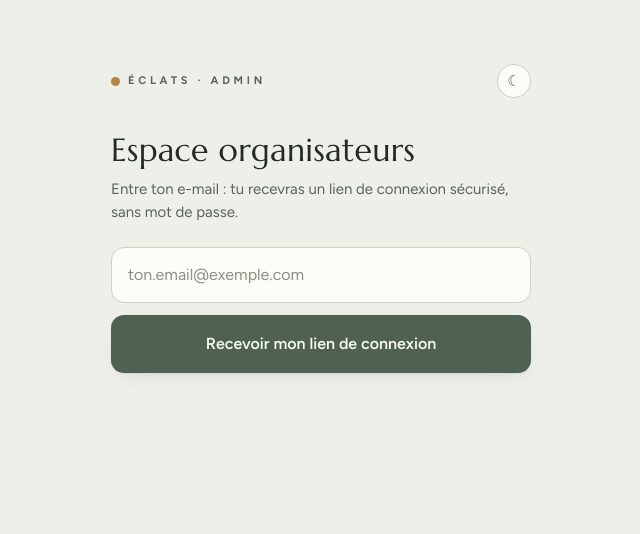
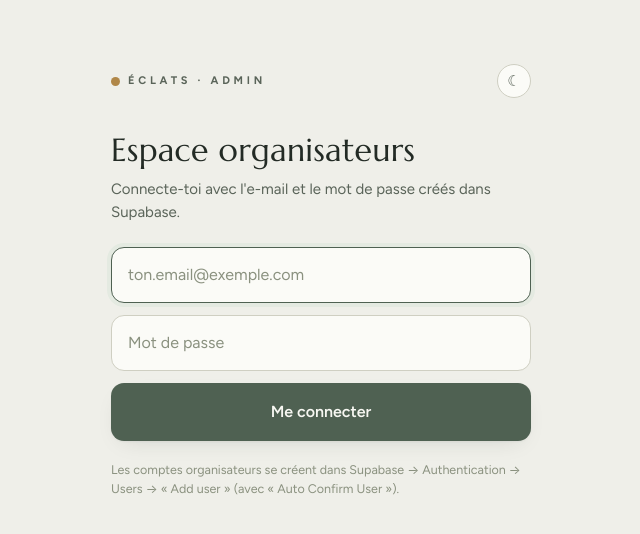
Before and after one commit to amaurypinchart-VBX/mariage-photos, a Next.js app: page /admin/login in a window 1280 px wide. Shown: the top 534 px of the page, without its empty margins (319-959 px from the left). Built offline with nearby package versions, Linux system fonts and the light colour scheme; no server answers.

Commit message:
Refactor login to use email and password authentication

```diff
--- a/src/app/admin/login/page.tsx
+++ b/src/app/admin/login/page.tsx
@@ -1,34 +1,36 @@
 "use client";
 
 import { Suspense, useState } from "react";
-import { useSearchParams } from "next/navigation";
+import { useRouter, useSearchParams } from "next/navigation";
 import { createClient } from "@/lib/supabase/client";
-import { SITE_URL } from "@/lib/env";
 import ThemeToggle from "@/components/ThemeToggle";
 
 function LoginInner() {
+  const router = useRouter();
   const params = useSearchParams();
   const next = params.get("next") || "/admin";
+
   const [email, setEmail] = useState("");
-  const [state, setState] = useState<"idle" | "sending" | "sent" | "error">("idle");
-  const [msg, setMsg] = useState("");
+  const [password, setPassword] = useState("");
+  const [busy, setBusy] = useState(false);
+  const [error, setError] = useState("");
 
   async function submit(e: React.FormEvent) {
     e.preventDefault();
-    if (!email.trim()) return;
-    setState("sending");
+    if (!email.trim() || !password) return;
+    setBusy(true);
+    setError("");
     const supabase = createClient();
-    const { error } = await supabase.auth.signInWithOtp({
+    const { error } = await supabase.auth.signInWithPassword({
       email: email.trim(),
-      options: {
-        emailRedirectTo: `${SITE_URL}/auth/callback?next=${encodeURIComponent(next)}`,
-      },
+      password,
     });
+    setBusy(false);
     if (error) {
-      setState("error");
-      setMsg(error.message);
+      setError("E-mail ou mot de passe incorrect.");
     } else {
-      setState("sent");
+      router.push(next);
+      router.refresh();
     }
   }
 
@@ -46,36 +48,43 @@ function LoginInner() {
 
       <h1 className="display text-[32px] leading-tight">Espace organisateurs</h1>
       <p className="mt-2 text-[15px]" style={{ color: "var(--ink-soft)" }}>
-        Entre ton e-mail : tu recevras un lien de connexion sécurisé, sans mot de passe.
+        Connecte-toi avec l&apos;e-mail et le mot de passe créés dans Supabase.
       </p>
 
-      {state === "sent" ? (
-        <div className="card mt-6 p-5 text-[15px]">
-          <p className="font-semibold">Vérifie ta boîte mail ✉️</p>
-          <p className="mt-1" style={{ color: "var(--ink-soft)" }}>
-            Un lien de connexion a été envoyé à <b>{email}</b>. Ouvre-le sur cet appareil.
-          </p>
-        </div>
-      ) : (
       <form onSubmit={submit} className="mt-6 flex flex-col gap-3">
         <input
           type="email"
           required
+          autoFocus
+          autoComplete="email"
           placeholder="ton.email@exemple.com"
           value={email}
           onChange={(e) => setEmail(e.target.value)}
           className="field-input"
         />
-          <button className="btn btn-primary" disabled={state === "sending"}>
-            {state === "sending" ? "Envoi…" : "Recevoir mon lien de connexion"}
+        <input
+          type="password"
+          required
+          autoComplete="current-password"
+          placeholder="Mot de passe"
+          value={password}
+          onChange={(e) => setPassword(e.target.value)}
+          className="field-input"
+        />
+        <button className="btn btn-primary" disabled={busy}>
+          {busy ? "Connexion…" : "Me connecter"}
         </button>
-          {state === "error" && (
+        {error && (
           <p className="text-[13px]" style={{ color: "#c0522d" }}>
-              {msg}
+            {error}
           </p>
         )}
       </form>
-      )}
+
+      <p className="mt-5 text-[12.5px]" style={{ color: "var(--ink-faint)" }}>
+        Les comptes organisateurs se créent dans Supabase → Authentication → Users
+        → « Add user » (avec « Auto Confirm User »).
+      </p>
     </div>
   );
 }
```
Lines whose indentation alone changed are shown as unchanged.
